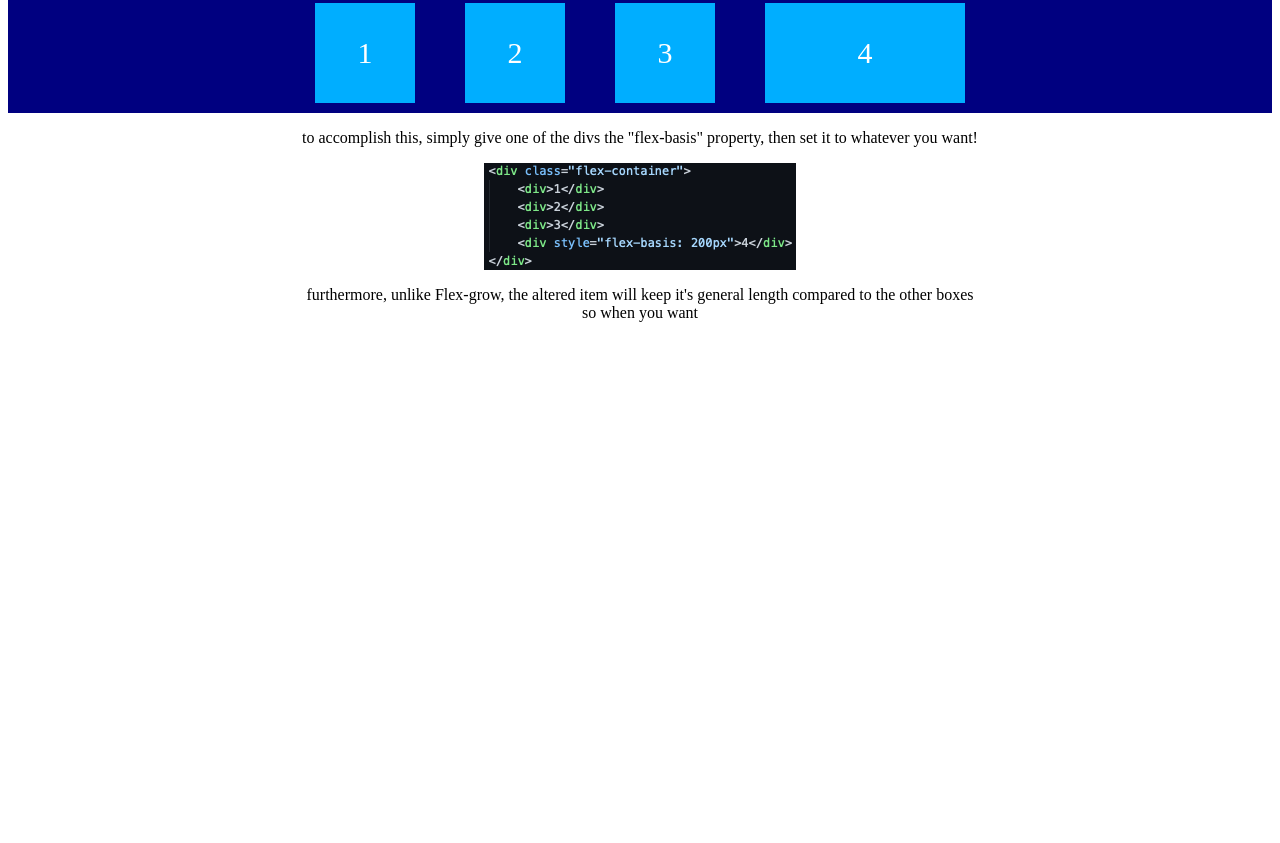
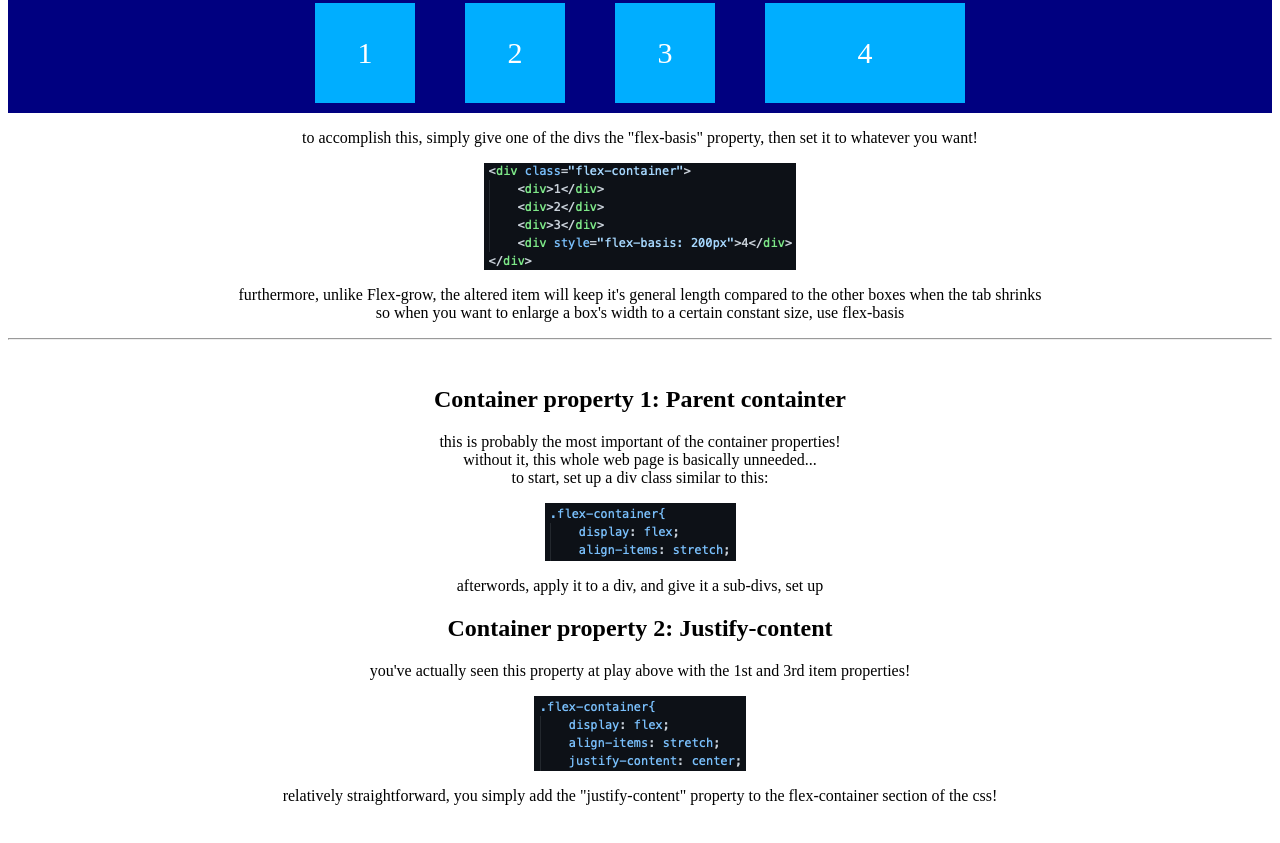
Before and after one commit to oaisd-ctc/flex-box-demo-James-Bruxvoort-Student, a plain HTML site: page flex.html in a window 1280 px wide. Shown: the part 1321-2164 px from the top of the page. Before the commit the page ends 1659 px from the top, so only its background shows below. Drawn offline with Linux system fonts and the light colour scheme.

Commit message:
finished items section, started container section

```diff
--- a/flex.html
+++ b/flex.html
@@ -62,8 +62,24 @@
         </div>
         <p>to accomplish this, simply give one of the divs the "flex-basis" property, then set it to whatever you want!</p>
         <img src="images/Flex-Basis.png" alt="flex-basis code">
-        <p> furthermore, unlike Flex-grow, the altered item will keep it's general length compared to the other boxes
-            <br> so when you want
+        <p> furthermore, unlike Flex-grow, the altered item will keep it's general length compared to the other boxes when the tab shrinks
+            <br> so when you want to enlarge a box's width to a certain constant size, use flex-basis
         </p>
+        <hr>
+        <br>
+        <h2>Container property 1: Parent containter</h2>
+        <p>
+            this is probably the most important of the container properties!
+            <br>without it, this whole web page is basically unneeded...
+            <br>to start, set up a div class similar to this:
+        </p>
+        <img src="images/Parent.png" alt="parent-container code">
+        <p>afterwords, apply it to a div, and give it a sub-divs, set up</p>
+        <h2>Container property 2: Justify-content</h2>
+        <p>you've actually seen this property at play above with the 1st and 3rd item properties!</p>
+        <img src="images/Justify.png" alt="Justify-content property">
+        <p>relatively straightforward, you simply add the "justify-content" property to the flex-container section of the css!</p>
+        <br>
+        <h2></h2>
     </body>
 </html>
```
Also changed, not shown: images/Justify.png (added), images/Parent.png (added).
